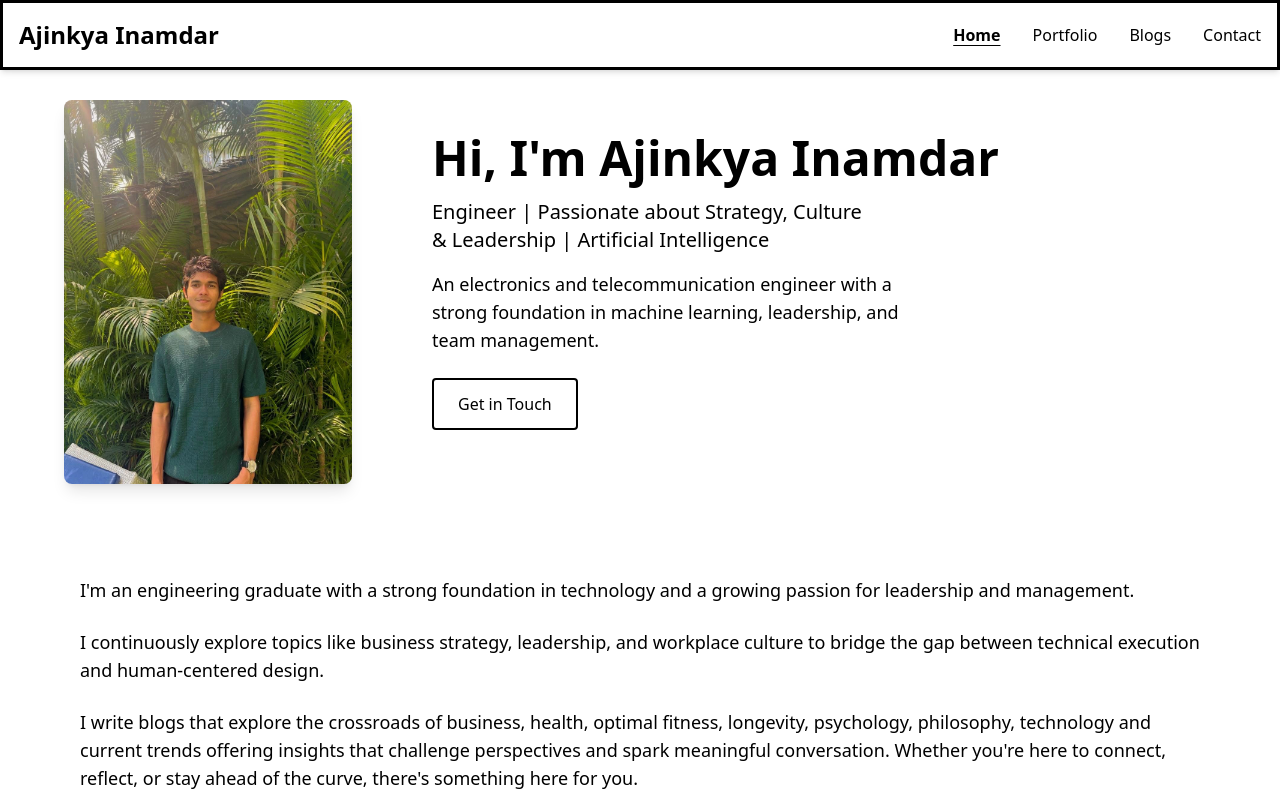
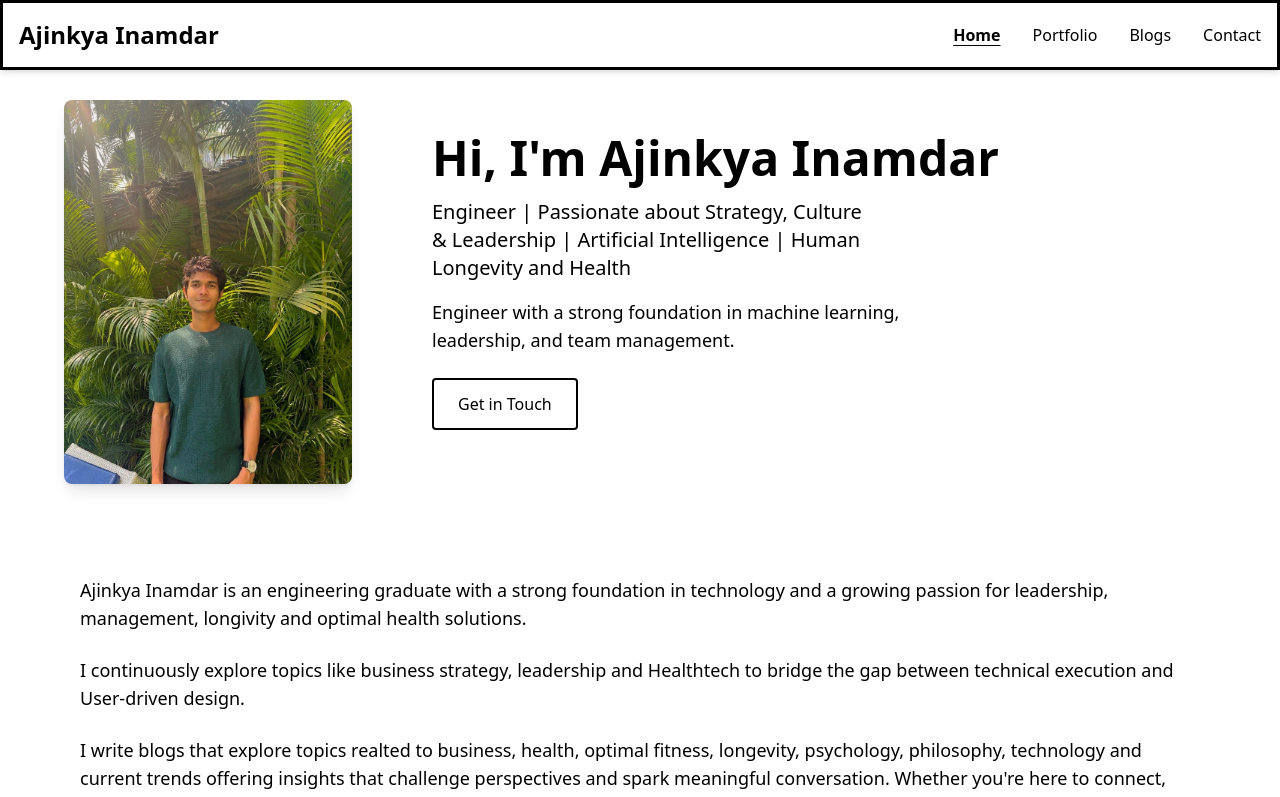
Before and after one commit to ajinkya-inamdar/myapp, a React (Vite) app: page / in a window 1280 px wide. Shown: the top 797 px of the page. Built offline with nearby package versions, Linux system fonts and the light colour scheme; a web font is replaced by a local one.

Commit message:
about me update

```diff
--- a/index.html
+++ b/index.html
@@ -9,6 +9,8 @@
     <meta name="google-site-verification" content="ZdHSFxM9s_W6OHWkSKaIquqoH9uWibGiJDg-vVZLEto" />
     <!-- Google tag (gtag.js) -->
 <script async src="https://www.googletagmanager.com/gtag/js?id=G-91DLFK7NTC"></script>
+
+<!-- webmaster -->
 <script>
   window.dataLayer = window.dataLayer || [];
   function gtag(){dataLayer.push(arguments);}
@@ -17,6 +19,26 @@
   gtag('config', 'G-91DLFK7NTC');
 </script>
 <meta name="msvalidate.01" content="C5DC2DB0DBA3A15F245CAE013D296847" />
+<!-- webmaster -->
+
+<!-- Google Analytics -->
+<script async src="https://www.googletagmanager.com/gtag/js?id=G-91DLFK7NTC"></script>
+<script>
+  window.dataLayer = window.dataLayer || [];
+  function gtag(){dataLayer.push(arguments);}
+  gtag('js', new Date());
+  gtag('config', 'G-91DLFK7NTC'); // Replace with your GA ID
+</script>
+<!-- End Google Analytics -->
+<!--Meta Tags-->
+<meta name="description" content="Hi, I'm Ajinkya Inamdar — Engineer passionate about strategy, leadership, and AI. Explore my projects, blogs, and experiences.">
+<meta name="keywords" content="Ajinkya Inamdar, AI Engineer, Leadership, Longevity, Machine Learning, React Developer">
+<meta property="og:title" content="Ajinkya Inamdar | Engineer & AI Enthusiast">
+<meta property="og:description" content="Engineer passionate about strategy, culture & leadership. Discover my work, blogs, and experiences.">
+<meta property="og:image" content="https://ajinkyainamdar.vercel.app/og-image.jpg">
+<meta property="og:url" content="https://ajinkyainamdar.vercel.app">
+<meta name="twitter:card" content="summary_large_image">
+<!--Meta Tags-->
 </head>
   <body>
 
--- a/package.json
+++ b/package.json
@@ -16,7 +16,6 @@
     "react": "^19.2.0",
     "react-dom": "^19.2.0",
     "react-head": "^3.4.2",
-    "react-helmet-async": "^2.0.5",
     "react-icons": "^5.5.0",
     "react-router-dom": "^7.5.2",
     "react-slick": "^0.30.3",
--- a/src/pages/Home.jsx
+++ b/src/pages/Home.jsx
@@ -34,10 +34,10 @@ const Home = () => {
 <div className="flex flex-col justify-center md:pl-6 lg:pl-10 text-left mt-4 md:mt-0">
   <h1 className="text-3xl sm:text-4xl md:text-5xl font-bold mb-3 md:mb-4">Hi, I'm Ajinkya Inamdar</h1>
   <p className="text-black-400 mb-3 md:mb-4 text-base sm:text-lg md:text-xl max-w-md md:mx-0">
-    Engineer | Passionate about Strategy, Culture & Leadership | Artificial Intelligence
+    Engineer | Passionate about Strategy, Culture & Leadership | Artificial Intelligence | Human Longevity and Health
   </p>
   <p className="mb-6 text-black-300 max-w-lg text-sm sm:text-base md:text-lg md:mx-0">
-    An electronics and telecommunication engineer with a strong foundation in machine learning, leadership, and team management.
+    Engineer with a strong foundation in machine learning, leadership, and team management.
   </p>
   <div className="flex flex-col sm:flex-row gap-3 sm:gap-4 justify-center md:justify-start">
     <a
@@ -60,13 +60,13 @@ const Home = () => {
         </h3>
         <div className="text-sm sm:text-base md:text-lg text-black-300 ">
           <p className="mb-4 sm:mb-6">
-            I'm an engineering graduate with a strong foundation in technology and a growing passion for leadership and management.
+            Ajinkya Inamdar is an engineering graduate with a strong foundation in technology and a growing passion for leadership, management, longivity and optimal health solutions.
           </p>
           <p className="mb-4 sm:mb-6">
-            I continuously explore topics like business strategy, leadership, and workplace culture to bridge the gap between technical execution and human-centered design.
+            I continuously explore topics like business strategy, leadership and Healthtech to bridge the gap between technical execution and User-driven design.
           </p>
           <p className="mb-4 sm:mb-6">
-           I write blogs that explore the crossroads of business, health, optimal fitness, longevity, psychology, philosophy, technology and current trends offering insights that challenge perspectives and spark meaningful conversation. Whether you're here to connect, reflect, or stay ahead of the curve, there's something here for you.
+           I write blogs that explore topics realted to business, health, optimal fitness, longevity, psychology, philosophy, technology and current trends offering insights that challenge perspectives and spark meaningful conversation. Whether you're here to connect, reflect, or stay ahead of the curve, there's something here for you.
           </p>
         </div>
       </div>
```
Also changed, not shown: 1 other file (tests, documents, lock files or other folders).
